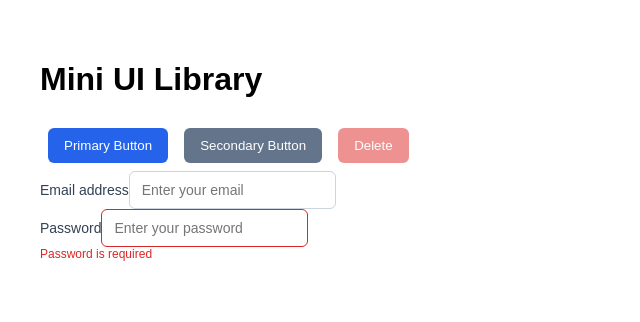
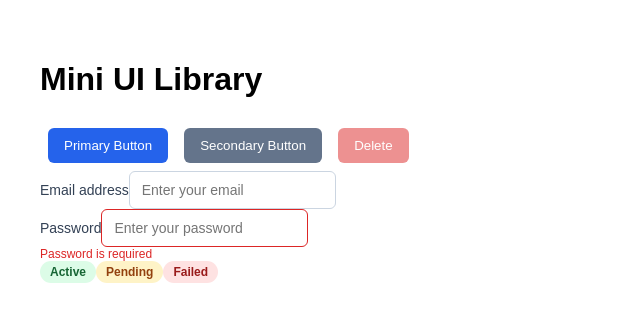
Before and after one commit to divyaranjan10/mini-ui, a React (Vite) app: page / in a window 1280 px wide. Shown: the top 322 px of the page, without its empty margins (0-640 px from the left). Built offline with nearby package versions, Linux system fonts and the light colour scheme.

Commit message:
feat: add reusable Badge component

```diff
--- a/src/App.tsx
+++ b/src/App.tsx
@@ -1,6 +1,7 @@
 import "./App.css";
 import { Button } from "./components/Button/Button";
 import { Input } from "./components/Input/Input";
+import { Badge } from "./components/Badge/Badge";
 
 function App() {
   return (
@@ -27,6 +28,10 @@ function App() {
         placeholder="Enter your password"
         error="Password is required"
       />
+
+      <Badge>Active</Badge>
+      <Badge variant="warning">Pending</Badge>
+      <Badge variant="danger">Failed</Badge>
     </div>
   );
 }
--- /dev/null
+++ b/src/components/Badge/Badge.css
@@ -0,0 +1,22 @@
+.ui-badge {
+  display: inline-block;
+  padding: 4px 10px;
+  border-radius: 999px;
+  font-size: 12px;
+  font-weight: 600;
+}
+
+.ui-badge--success {
+  background: #dcfce7;
+  color: #166534;
+}
+
+.ui-badge--warning {
+  background: #fef3c7;
+  color: #92400e;
+}
+
+.ui-badge--danger {
+  background: #fee2e2;
+  color: #991b1b;
+}
--- /dev/null
+++ b/src/components/Badge/Badge.tsx
@@ -0,0 +1,20 @@
+import type { HTMLAttributes, ReactNode } from "react";
+import "./Badge.css";
+
+type BadgeProps = HTMLAttributes<HTMLSpanElement> & {
+  variant?: "success" | "warning" | "danger";
+  children: ReactNode;
+};
+
+export function Badge({
+  variant = "success",
+  children,
+  className = "",
+  ...props
+}: BadgeProps) {
+  return (
+    <span className={`ui-badge ui-badge--${variant} ${className}`} {...props}>
+      {children}
+    </span>
+  );
+}
```
